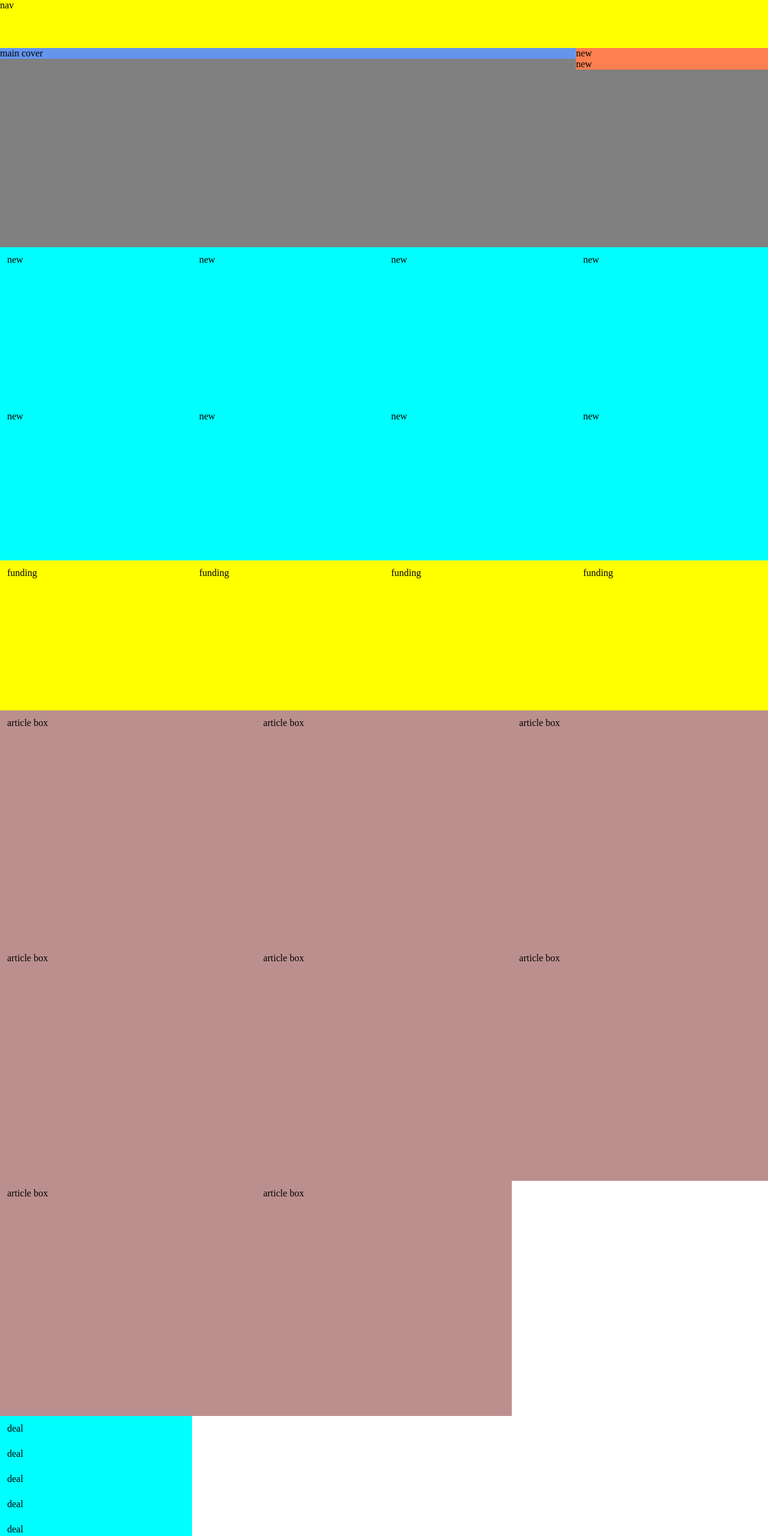
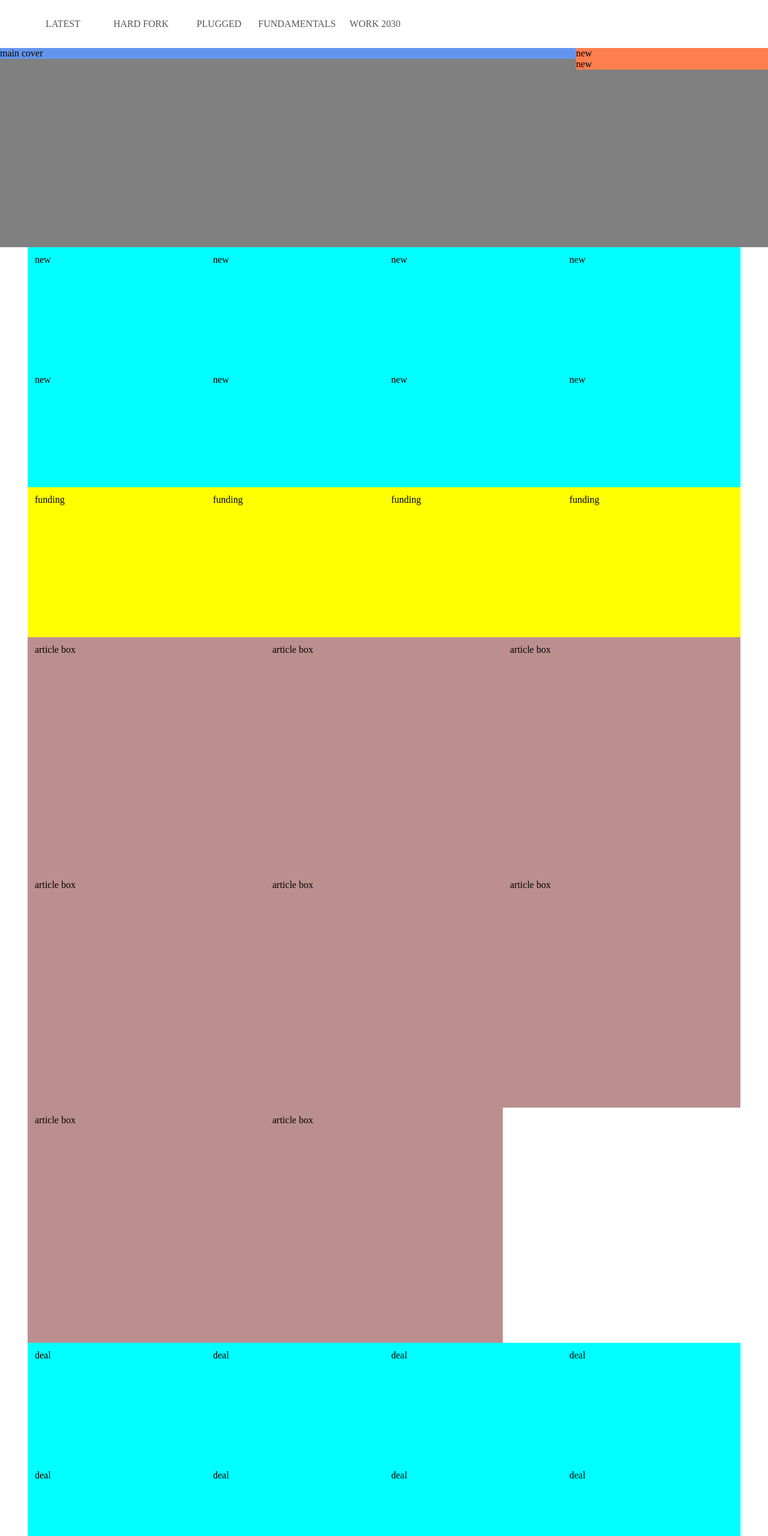
Before and after one commit to serdg0/Next-Web-Responsive-Design, a plain HTML site: page index.html in a window 1280 px wide. Shown: the top 2560 px of the page at 60% size. Drawn offline with Linux system fonts and the light colour scheme.

Commit message:
scratching the media queries on the navbar :)

```diff
--- a/Assets/stylesheet.css
+++ b/Assets/stylesheet.css
@@ -14,9 +14,18 @@ body{
 }
 nav{
     height: 80px;
-    background: yellow;
+    background: white;
+    color: white;
+    position: fixed;
+    top: 0;
+    right: 0;
+    left: 0;
+}
+nav li:hover{
+    color: black;
 }
 .cover{
+    margin-top: 80px;
     height: 332px;
     background: grey;
 }
@@ -29,14 +38,14 @@ nav{
     background: coral;
 }
 .content{
-    margin: 0 auto;
+    margin: 0 46px;
 }
 .news{
-    height: 522px;
+    height: auto;
 }
 .news-block{
     width: 25%;
-    height: 50%;
+    height: 200px;;
     padding: 12px;
     background: cyan;
 }
@@ -52,3 +61,39 @@ nav{
     padding: 12px;
     background: rosybrown;
 }
+footer{
+    height: 258px;
+    width: auto;
+    background: rgb(37, 36, 36);
+}
+@media screen and (max-width: 767px){   /*Cuando esta chico*/
+    .content{
+        margin: inherit;
+    }
+    .cover-column{
+        height: 66.6666%;
+        width: 100%;
+    }
+    .side-cover{
+        height: 50%;
+    }
+    .main-cover{
+        height: 33.3333%
+    }
+    .news-block, .funding-box, .article-box, .main-cover{
+        float:none;
+        width: 100%;
+    }
+}
+@media screen and (min-width: 768px){   /*Cuando esta grande*/
+    nav li{
+        width: 130px;
+        height: 48px;
+        list-style-type: none;
+        color: #555;
+        text-transform: uppercase;
+        display: flex;
+        justify-content: center;
+        align-items: center;
+    }
+}
--- a/index.html
+++ b/index.html
@@ -14,7 +14,13 @@
     <body>
         <header>
             <nav>
-                nav
+                <ul>
+                    <li class="float-left">latest</li>
+                    <li class="float-left">hard fork</li>
+                    <li class="float-left">plugged</li>
+                    <li class="float-left">fundamentals</li>
+                    <li class="float-left">work 2030</li>
+                </ul>
             </nav>
         </header>
         <div class="cover">
@@ -57,17 +63,19 @@
                 <div class="article-box float-left">article box</div>
                 <div class="article-box float-left">article box</div>
             </div>
-            <div class="news-block float-left clear-left">deal</div>
-            <div class="news-block float-left clear-left">deal</div>
-            <div class="news-block float-left clear-left">deal</div>
-            <div class="news-block float-left clear-left">deal</div>
-            <div class="news-block float-left clear-left">deal</div>
-            <div class="news-block float-left clear-left">deal</div>
-            <div class="news-block float-left clear-left">deal</div>
-            <div class="news-block float-left clear-left">deal</div>
+            <div class="deals clear-left">
+            <div class="news-block float-left">deal</div>
+            <div class="news-block float-left">deal</div>
+            <div class="news-block float-left">deal</div>
+            <div class="news-block float-left">deal</div>
+            <div class="news-block float-left">deal</div>
+            <div class="news-block float-left">deal</div>
+            <div class="news-block float-left">deal</div>
+            <div class="news-block float-left">deal</div>
+            </div>
         </div>
-        <footer>
-
+        <footer class="clear-left">
+            footer
         </footer>
     </body>
 </html>
```
